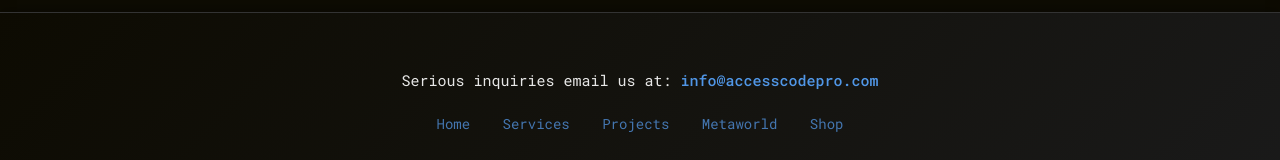
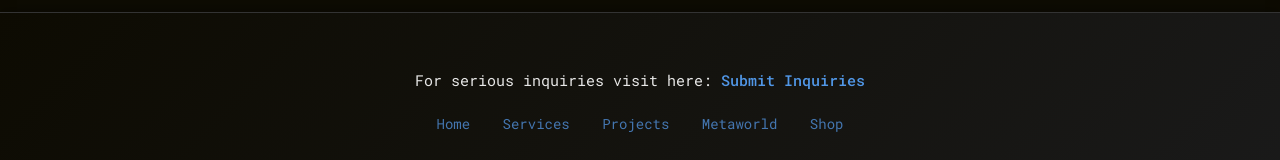
Before and after one commit to jesushernandez976/Room2, a plain HTML site: page about.html in a window 1280 px wide. Shown: the part 3905-4065 px from the top of the page. Drawn offline with nearby package versions, Linux system fonts and the light colour scheme; a script that the page names is missing; a web font is replaced by a local one.

Commit message:
contact form

```diff
--- a/about.html
+++ b/about.html
@@ -509,7 +509,7 @@
     <div class="footer-content">
 
       <p class="footer-contact">
-        Serious inquiries email us at: <a href="mailto:info@accesscodepro.com">info@accesscodepro.com</a>
+        For serious inquiries visit here: <a href="contact.html">Submit Inquiries</a>
       </p>
 
       <div class="footer-links">
```
Also changed, not shown: projects.html (+1 -1 lines), services.html (+1 -1 lines).
